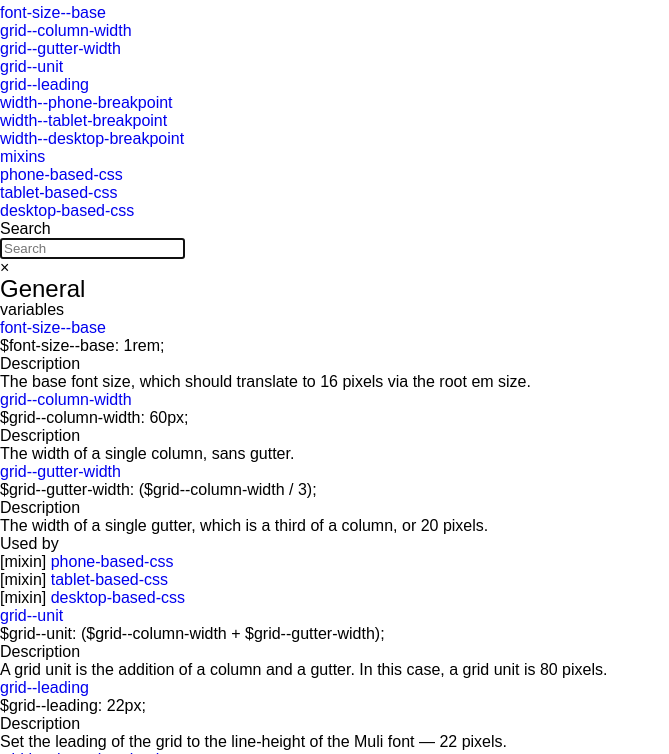
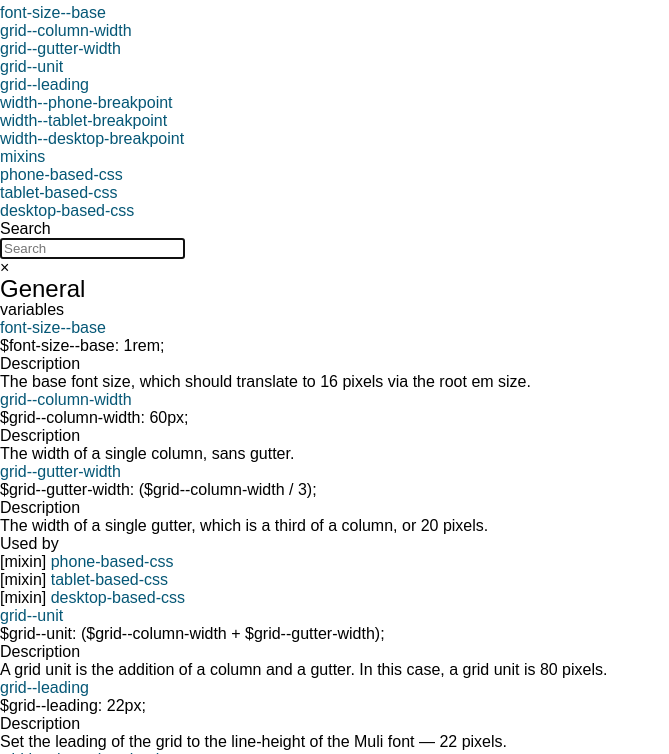
Before and after one commit to the-modular-grid/the-modular-grid.github.io, a website: page sassdoc/index.html in a window 1280 px wide. Shown: the part 77-831 px from the top of the page, without its empty margins (0-669 px from the left). Drawn offline with nearby package versions, Linux system fonts and the light colour scheme; files that its build step writes are made by us from their sources; a web font is replaced by a local one.

Commit message:
Set color of link text in nav

```diff
--- a/dev/styles/02-utilities/_global-variables.scss
+++ b/dev/styles/02-utilities/_global-variables.scss
@@ -73,3 +73,9 @@ $height--desktop-nav: (3.875 * $grid--leading);
 /// The color of the column in the logo.
 ///
 $color--logo-column: rgb(241, 122, 172);
+
+///
+/// A variant of the baseline/leading color used in the grid and the logo, this
+/// variable establishes the color of the text in the navigation links.
+///
+$color--nav-link-text: rgb(5, 87, 118);
--- a/dev/styles/03-base/_anchors.scss
+++ b/dev/styles/03-base/_anchors.scss
@@ -1,5 +1,10 @@
 a {
    text-decoration: none;
+
+   &:link,
+   &:visited {
+      color: $color--nav-link-text;
+   }
 
    &:hover {
       background-color: $color--logo-column;
```
